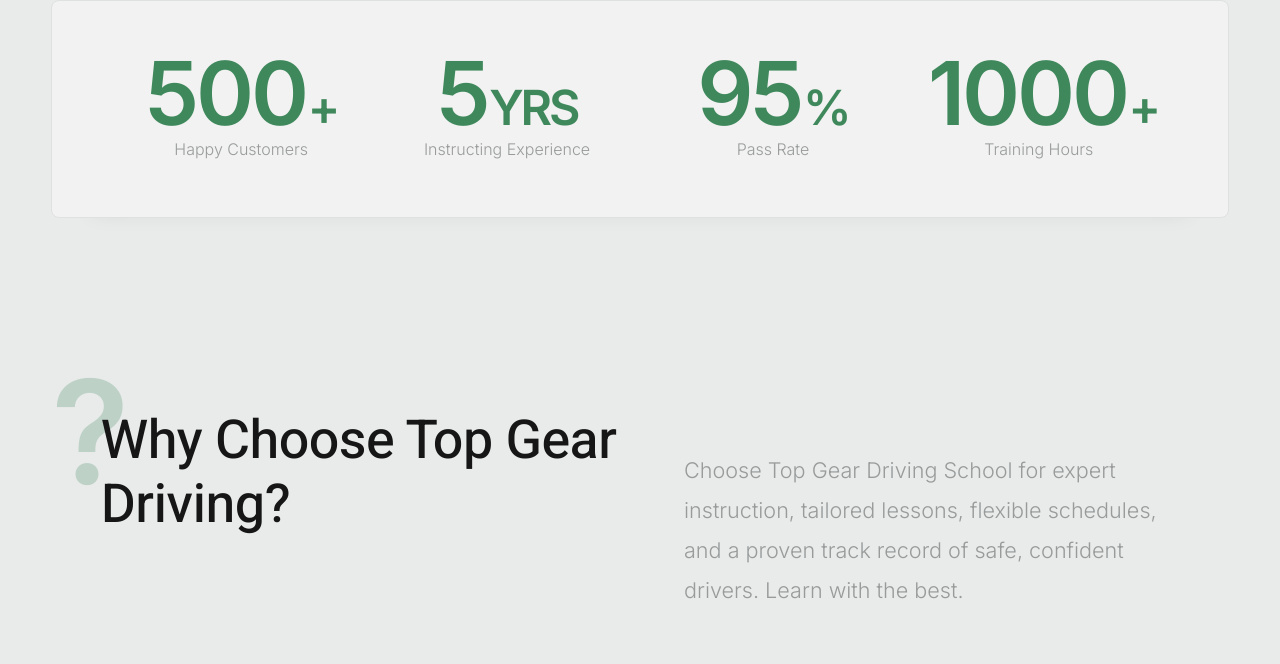
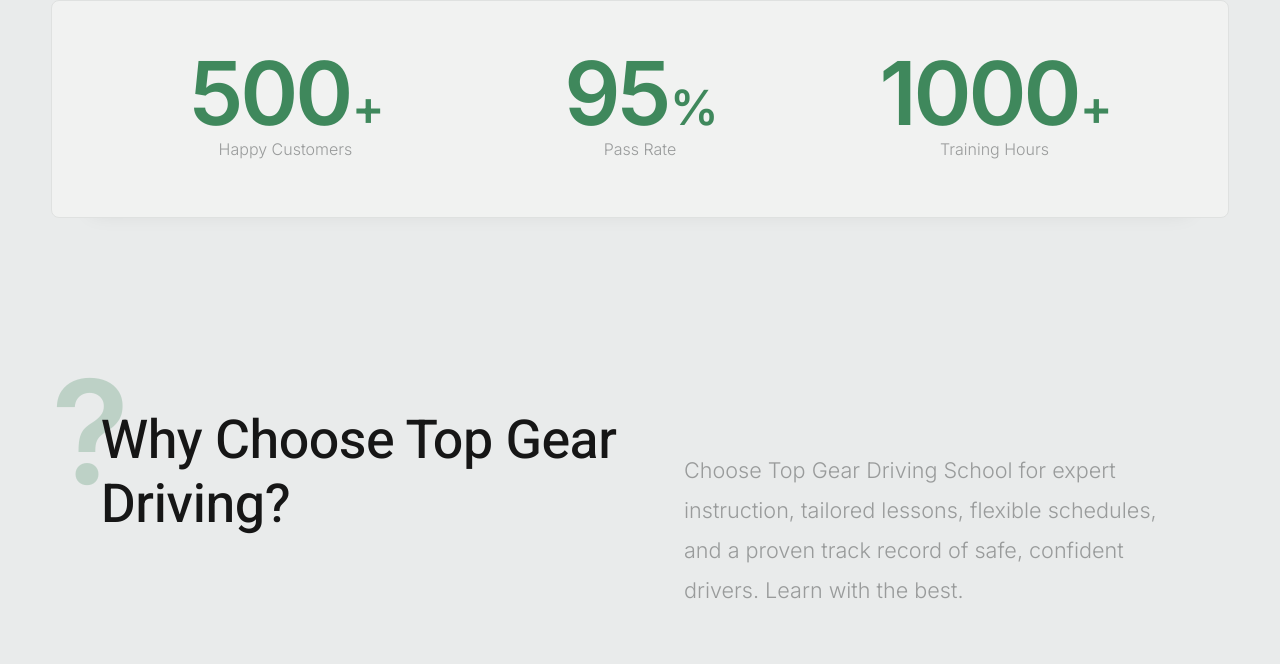
Before and after one commit to veep550/topgear, a plain HTML site: page index.html in a window 1280 px wide. Shown: the part 976-1640 px from the top of the page. Drawn offline with Linux system fonts and the light colour scheme.

Commit message:
commented out 5 years and adjusted row block

```diff
--- a/index.html
+++ b/index.html
@@ -151,16 +151,16 @@
 
 
                 <!-- stats -->
-                <div class="row block-lg-one-fourth block-tab-one-half block-stack s-about__stats">
+                <div class="row block-lg-one-third block-tab-one-half block-stack s-about__stats">
 
                     <div class="column s-about__stats-item">
                         <div class="s-about__stats-count">500<span>+</span></div>
                         <h5>Happy Customers</h5>
                     </div>
-                    <div class="column s-about__stats-item">
+                    <!-- <div class="column s-about__stats-item">
                         <div class="s-about__stats-count">5<span>yrs</span></div>
                         <h5>Instructing Experience</h5>
-                    </div>
+                    </div> commented out 5 years-->
                     <div class="column s-about__stats-item">
                         <div class="s-about__stats-count">95<span>%</span></div>
                         <h5>Pass Rate</h5>
```
